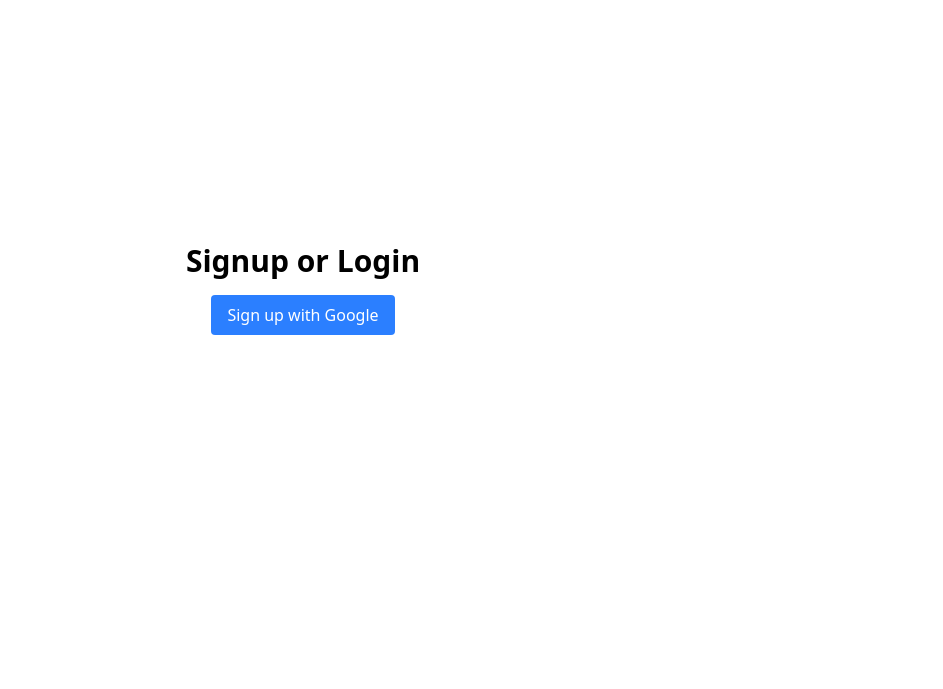
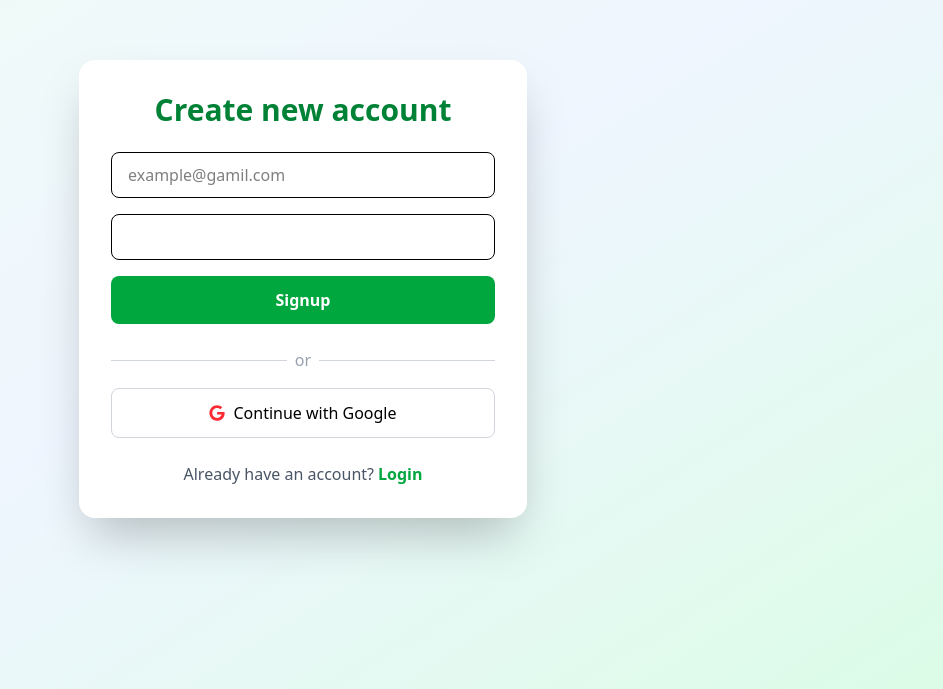
Before and after one commit to parashar08/smart-iot-app, a React (Vite) app in the folder client/: page /auth in a window 1280 px wide. Shown: the part 111-800 px from the top of the page, without its empty margins (337-1280 px from the left). Built offline with nearby package versions, Linux system fonts and the light colour scheme.

Commit message:
create loign and signup route

```diff
--- a/client/src/App.jsx
+++ b/client/src/App.jsx
@@ -11,4 +11,4 @@ function App() {
   )
 }
 
-export default App
+export default App;
--- a/client/src/context/Firebase.jsx
+++ b/client/src/context/Firebase.jsx
@@ -1,7 +1,7 @@
 import { createContext, useContext } from "react";
 import { initializeApp } from "firebase/app";
 import { getAnalytics } from "firebase/analytics";
-import { getAuth, createUserWithEmailAndPassword, signInWithEmailAndPassword ,GoogleAuthProvider, signInWithPopup, onAuthStateChanged } from 'firebase/auth'
+import { getAuth, createUserWithEmailAndPassword, signInWithEmailAndPassword ,GoogleAuthProvider, signInWithPopup } from 'firebase/auth'
 
 const FirebaseContext = createContext(null);
 
@@ -26,27 +26,16 @@ export const FirebaseProvider = ({ children }) => {
         return createUserWithEmailAndPassword(auth, email, password)
     }
 
-    const signupWithGoolge = () => {
-        signInWithPopup(auth, googleProvider);
+    const signupWithGoogle = () => {
+        return signInWithPopup(auth, googleProvider);
     }
 
     const loginWithEmailAndPassword = (email, password) => {
         return signInWithEmailAndPassword(auth, email, password)
     }
 
-    const isAuth = () => {
-        onAuthStateChanged(auth, user => {
-            if (user) {
-                console.log(user);
-                return true;
-            } else {
-                console.log('no user found.');
-                return false
-            }
-        })
-    }
     return (
-        <FirebaseContext.Provider value={{ signupUserWithEmailAndPassword, signupWithGoolge, isAuth, loginWithEmailAndPassword }}>
+        <FirebaseContext.Provider value={{ signupUserWithEmailAndPassword, signupWithGoogle, loginWithEmailAndPassword,  }}>
             {children}
         </FirebaseContext.Provider>
     )
--- /dev/null
+++ b/client/src/context/User.jsx
@@ -0,0 +1,17 @@
+import { createContext, useState } from "react";
+import { useContext } from "react";
+
+const UserContext = createContext(null);
+
+export const UserProvider = ({children}) => {
+    const [user, setUser] = useState(null);
+    return (
+        <UserContext.Provider value={{ user, setUser }}>
+            { children }
+        </UserContext.Provider>
+    )
+}
+
+export const useUser = () => {
+    return useContext(UserContext);
+}
--- a/client/src/pages/SignupOrLogin.jsx
+++ b/client/src/pages/SignupOrLogin.jsx
@@ -1,21 +1,96 @@
-import { useFirebase } from "../context/Firebase";
+import { useState } from 'react';
+import { FaGoogle } from 'react-icons/fa';
+import { useFirebase } from '../context/Firebase';
+import { useNavigate } from 'react-router-dom';
 
 const SignupOrLogin = () => {
-    const { signupWithGoolge } = useFirebase();
+    const [email, setEmail] = useState('');
+    const [password, setPassword] = useState('');
+    const [isLogin, setIsLogin] = useState(false);
+    const [message, setMessage] = useState(null);
 
-    const handleGoogleSignup = () => {
-        signupWithGoolge();
+    const { signupUserWithEmailAndPassword, loginWithEmailAndPassword, signupWithGoogle } = useFirebase();
+    const navigate = useNavigate();
+
+    const handleSubmit = async (e) => {
+        e.preventDefault();
+        if (isLogin) {
+            try {
+                await loginWithEmailAndPassword(email, password);
+                setMessage('Login successful');
+                navigate('/home');
+            } catch (error) {
+                setMessage('Login failed');
+            }
+        } else {
+            try {
+                await signupUserWithEmailAndPassword(email, password);
+                setMessage('Signup successful');
+                navigate('/home');
+            } catch (error) {
+                setMessage('Signup failed');
+            }
+        }
+        setEmail('');
+        setPassword('');
+        setMessage(null);
+    }
+
+    const handleGoogleSignIn = async () => {
+        await signupWithGoogle();
+        navigate('/home');
+        setMessage(null);
     }
 
     return (
-        <div className="flex flex-col items-center justify-center h-screen">
-            <h1 className="text-3xl font-bold mb-4">Signup or Login</h1>
-            <button
-                onClick={handleGoogleSignup}
-                className="bg-blue-500 text-white px-4 py-2 rounded"
-            >
-                Sign up with Google
-            </button>
+        <div className="min-h-screen bg-gradient-to-br from-green-50 via-blue-50 to-green-100 flex items-center justify-center px-6 py-16">
+            <div className="bg-white rounded-2xl shadow-2xl max-w-md w-full p-8 space-y-6 text-center">
+                <h1 className="text-3xl font-bold text-green-700">{isLogin ? 'Welcome Back!' : 'Create new account'}</h1>
+                <form onSubmit={handleSubmit} className="space-y-4">
+                    <input
+                        type="email"
+                        onChange={e => setEmail(e.target.value)}
+                        value={email} placeholder='example@gamil.com'
+                        required
+                        className="w-full px-4 py-2.5 border rounded-lg focus:outline-none focus:ring-2 focus:ring-green-400"
+                    />
+                    <input
+                        type="password"
+                        onChange={e => setPassword(e.target.value)}
+                        value={password}
+                        required
+                        className="w-full px-4 py-2.5 border rounded-lg focus:outline-none focus:ring-2 focus:ring-green-400"
+                    />
+                    <button
+                        type='submit'
+                        className="w-full cursor-pointer bg-green-600 hover:bg-green-700 text-white py-3 rounded-lg font-semibold transition duration-300"
+                    >{isLogin ? 'Login' : 'Signup'}</button>
+                </form>
+
+                <div className="flex items-center my-4">
+                    <hr className="flex-grow border-t border-gray-300" />
+                    <span className="mx-2 text-gray-400">or</span>
+                    <hr className="flex-grow border-t border-gray-300" />
+                </div>
+
+                <button
+                onClick={handleGoogleSignIn}
+                    className="w-full flex items-center justify-center gap-2 border border-gray-300 py-3 rounded-lg hover:bg-gray-100 transition duration-300 cursor-pointer"
+                    >
+                    <FaGoogle className="text-red-500" />
+                    <span className="font-medium">Continue with Google</span>
+                </button>
+                <p className="text-gray-600 mt-4">
+                    {isLogin ? "Don't have an account?" : 'Already have an account?'}
+                    <button
+                        onClick={() => setIsLogin(!isLogin)}
+                        className="text-green-600 font-semibold hover:underline ml-1 cursor-pointer"
+                    >
+                        {isLogin ? 'Signup' : 'Login'}
+                    </button>
+                </p>
+                {message ? <p className='text-red-400'>{message}</p> : ''}
+            </div>
         </div>
     )
 }
```
Also changed, not shown: client/src/pages/Dashboard.jsx (added).
